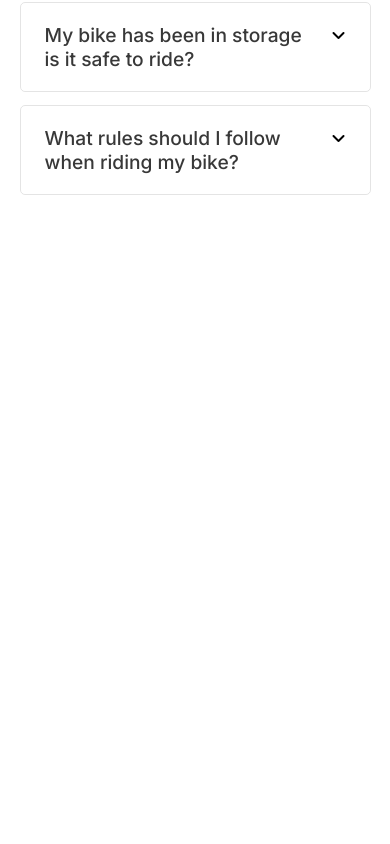
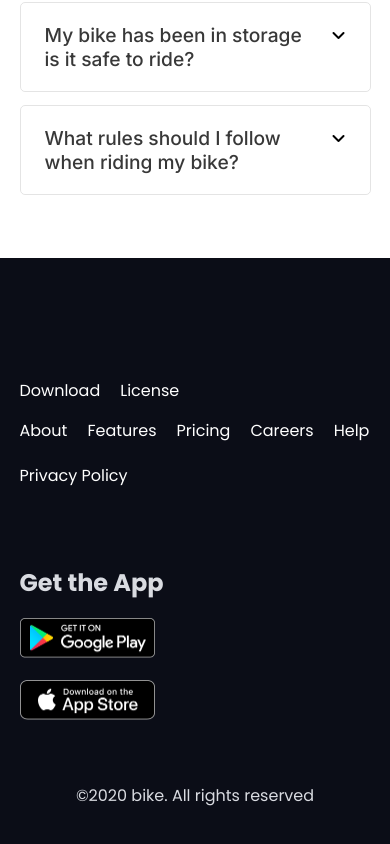
Before and after one commit to wadsahin/biker-zone, a plain HTML site: page index.html in a window 390 px wide. Shown: the part 7036-7880 px from the top of the page. Before the commit the page ends 7294 px from the top, so only its background shows below. Drawn offline with Linux system fonts and the light colour scheme.

Commit message:
Complete this site by adding Footer

```diff
--- a/css/mobile.css
+++ b/css/mobile.css
@@ -76,4 +76,19 @@
   .faq-header .section-title{
     font-size: 2rem;
   }
+  /* footer */
+  .footer-section{
+    flex-direction: column;
+    gap: 60px;
+  }
+  .second-row{
+    flex-wrap: wrap;
+  }
+  .copyright-large-device{
+    display: none;
+  }
+  .copyright-small-device{
+    display: block;
+    text-align: center;
+  }
 }
--- a/css/style.css
+++ b/css/style.css
@@ -27,6 +27,12 @@ img {
 }
 
 /* Shared or common style */
+.d-flex{
+  display: flex;
+}
+.gap-20{
+  gap: 20px;
+}
 .bright-color {
   color: #E76F51;
 }
@@ -259,7 +265,31 @@ nav {
 .faq-arrow-icon i{
 
 }
-/* display none */
+/* footer styles */
+footer{
+  padding-top: 40px;
+  padding-bottom: 44px;
+  background-color: #0B0D17;
+}
+.footer-section{
+  margin-bottom: 0px;
+  padding-bottom: 56px;
+  justify-content: space-between;
+}
+.copyright{
+  color: #D9DBE1;
+}
+.copyright-large-device{
+  padding-top: 20px;
+}
+.apps-title{
+  color: #D9DBE1;
+}
+.footer-apps img{
+  width: 135px;
+  height: 40px;
+}
+/* display none forever */
 .hide {
   display: none;
 }
--- a/index.html
+++ b/index.html
@@ -64,19 +64,22 @@
         <div class="latest-bike-card">
           <img src="images/others/latest1.png" alt="">
           <h4 class="card-title margin-t-20">Ducati XDIAVEL S-73</h4>
-            <p class="card-desc margin-t-15 margin-b-40">Lorem ipsum dolor sit amet, consectetur adipiscing elit. Lacus, fermentum amet faucibus sed id nisi lectus at.</p>
+          <p class="card-desc margin-t-15 margin-b-40">Lorem ipsum dolor sit amet, consectetur adipiscing elit. Lacus,
+            fermentum amet faucibus sed id nisi lectus at.</p>
           <button class="btn">Read More</button>
         </div>
         <div class="latest-bike-card">
           <img src="images/others/latest1.png" alt="">
           <h4 class="card-title margin-t-20">Motorcycles & Scooters</h4>
-            <p class="card-desc margin-t-15 margin-b-40">Lorem ipsum dolor sit amet, consectetur adipiscing elit. Lacus, fermentum amet faucibus sed id nisi lectus at.</p>
+          <p class="card-desc margin-t-15 margin-b-40">Lorem ipsum dolor sit amet, consectetur adipiscing elit. Lacus,
+            fermentum amet faucibus sed id nisi lectus at.</p>
           <button class="btn latest-news-btn">Read More</button>
         </div>
         <div class="latest-bike-card">
           <img src="images/others/latest1.png" alt="">
           <h4 class="card-title margin-t-20">2021 Honda CBR500R</h4>
-            <p class="card-desc margin-t-15 margin-b-40">Lorem ipsum dolor sit amet, consectetur adipiscing elit. Lacus, fermentum amet faucibus sed id nisi lectus at.</p>
+          <p class="card-desc margin-t-15 margin-b-40">Lorem ipsum dolor sit amet, consectetur adipiscing elit. Lacus,
+            fermentum amet faucibus sed id nisi lectus at.</p>
           <button class="btn latest-news-btn">Read More</button>
         </div>
       </div>
@@ -136,7 +139,8 @@
     <!-- FAQ section -->
     <section class="faq-section">
       <div class="section-header faq-header">
-            <h2 class="section-title faq-section-title margin-b-40">Frequently Asked <span class="bright-color">Questions</span></h2>
+        <h2 class="section-title faq-section-title margin-b-40">Frequently Asked <span
+            class="bright-color">Questions</span></h2>
       </div>
       <div class="faq-container">
         <div class="faq-img-column">
@@ -148,7 +152,9 @@
             <div class="qa-ans-side">
               <h4 class="question margin-b-15">What are the most important things I should
                 know about riding a bike?</h4>
-                  <p class="answer">Safety First! Always obey the rules of the road. Obey all traffic signals, signs, and laws. Get in the mindset of “driving” your bike—not just “riding” your bike. This will help you be a more focused and legally compliant bike rider. </p>
+              <p class="answer">Safety First! Always obey the rules of the road. Obey all traffic signals, signs, and
+                laws. Get in the mindset of “driving” your bike—not just “riding” your bike. This will help you be a
+                more focused and legally compliant bike rider. </p>
             </div>
             <div class="faq-arrow-icon">
               <i class="fa-solid fa-angle-up"></i>
@@ -184,6 +190,29 @@
     </section>
   </main>
   <footer>
+    <section class="footer-section d-flex">
+      <div class="footer-left">
+        <ul class="first-row d-flex gap-20 margin-b-15">
+          <li><a href="#">Download</a></li>
+          <li><a href="#">License</a></li>
+        </ul>
+        <ul class="second-row d-flex gap-20 margin-b-15">
+          <li><a href="#">About</a></li>
+          <li><a href="#">Features</a></li>
+          <li><a href="#">Pricing</a></li>
+          <li><a href="#">Careers</a></li>
+          <li><a href="#">Help</a></li>
+          <li><a href="#">Privacy Policy</a></li>
+        </ul>
+        <p class="copyright copyright-large-device">&copy;2020 bike. All rights reserved</p>
+      </div>
+      <div class="footer-right footer-apps">
+        <h3 class="card-title apps-title margin-b-15">Get the App</h3>
+        <img class="margin-b-15" src="images/others/android.png" alt=""><br>
+        <img src="images/others/ios.png" alt="">
+      </div>
+    </section>
+    <p class="copyright copyright-small-device hide">&copy;2020 bike. All rights reserved</p>
   </footer>
 </body>
 
```
Lines whose indentation alone changed are shown as unchanged.
